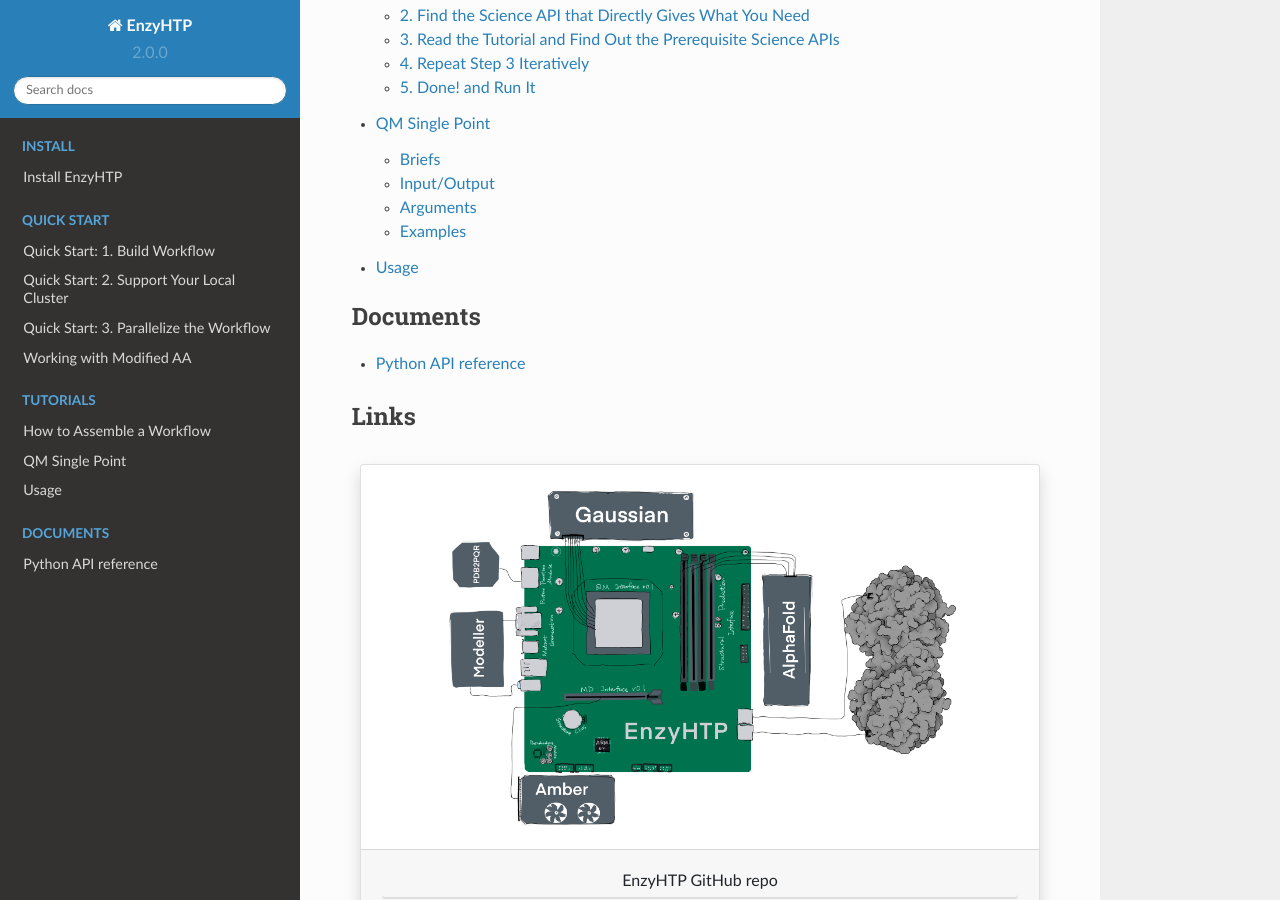
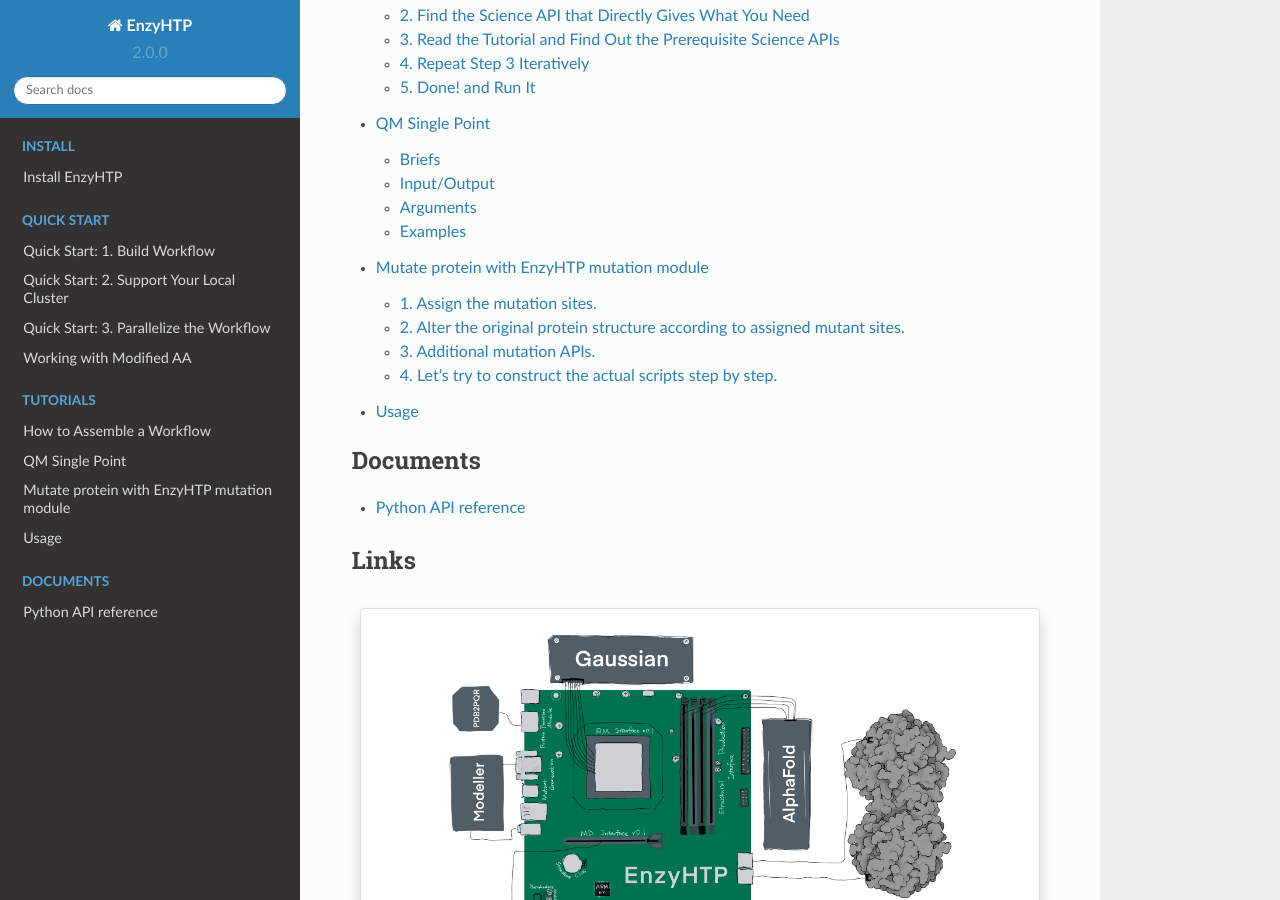
Before and after one commit to ChemBioHTP/enzyhtp_doc, a Sphinx documentation site: the page built from docs/source/index.rst, in a window 1280 px wide and 900 px high, scrolled down 2182 px. Built offline with Sphinx 7.4.7 and the Read the Docs theme 2.0.0, drawn with Linux system fonts in a browser that asks for light colours; some of the changed lines change nothing that is shown.

Commit message:
mutation tutorial

```diff
--- a/docs/source/index.rst
+++ b/docs/source/index.rst
@@ -53,6 +53,7 @@
 
    sci_api_tutorial/how_to_assemble
    sci_api_tutorial/single_point
+   sci_api_tutorial/mutation
    usage
 
 .. toctree::
--- /dev/null
+++ b/docs/source/sci_api_tutorial/mutation.rst
@@ -0,0 +1,512 @@
+==============================================
+Mutate protein with EnzyHTP mutation module
+==============================================
+
+The target for this tutorial to mutate the target protein at defined residue(s). The main function provided are ``assign_mutant()`` and ``mutate_stru()``, which transfer mutation sites into a specific format and alter the original protein structure accordingly.
+
+1. Assign the mutation sites.
+==============================================
+
+.. panels::
+
+    :column: col-lg-12 col-md-12 col-sm-12 col-xs-12 p-2 text-left
+
+    ``def assign_mutant``
+
+    - ``Briefs``
+        This science API assigns mutants targeted in the study. Decode the user assigned ``{pattern}`` based on the ``{stru}`` and get a list of mutants defined by a list of mutation objects each.
+
+    - ``Input/Output``
+        ``Input``:
+            | ``stru``: The structure you need to mutant, generated by ``PDBParser``.
+            | ``pattern``: What residue(s) you need to mutant.
+            | ``chain_sync_list``: A clarified list indicating homo-chains in enzyme ploymer.
+            | ``chain_index_mapper``: A clarified dictionary that indicates residue index in each chain.
+
+        ``Output``:
+            | A list of mutants defined each by a list of mutation objects.
+            | *NOTE*: this function generates WT as ``[]`` or ``[Mutation(None, "WT", None, None)]`` unless directly indication. Act accordingly.
+
+    - ``Arguments``
+        ``stru``:
+            The target 'WT' structure.
+        ``pattern``:
+            The pattern that defines the mutation (see syntax below)
+        ``chain_sync_list``:
+            A list like [(A,C),(B,D)] to indicate homo-chains in enzyme ploymer (like dimer). Mutations will be **copied** to the correponding homo-chains as it is maybe  experimentally impossible to only do mutations on one chain of a homo-dimer enzyme.
+        ``random_state``:
+            The int() seed for the random number generator. Default value is 100.
+        ``chain_index_mapper``:
+            Add biopython pairwise2.align.globalxx
+
+
+    - ``Example``
+        .. code-block:: python
+
+            from enzy_htp.structure import PDBParser
+            import enzy_htp.mutation.api as mapi
+
+            test_pdb = "./test.pdb"
+            test_mutation_pattern = (
+                    "GA11A, {NA176W, PA51A},"
+                    " {L56A, r:2[resi 254 around 3:all not self]*5}"
+                    )
+            test_stru = PDBParser.get_structure(test_pdb)
+            mutants = mapi.assign_mutant(test_stru, test_mutation_pattern, chain_sync_list=[("A", "B")], chain_index_mapper={"A": 0, "B": 0})
+            print(mutants)
+
+    - *Pattern Syntax:*
+        | "mutant_1,mutant_2,mutant_3,..."
+        | The top layer of the mutation_pattern specify mutants with comma seperated pattern.
+        | In the pattern of each mutant, there could be more than one sections, but if multiple sections are used, {} is needed to group those sections. "{section_a1,section_a2,section_a3},{section_b1,section_b2, section_b3},..."
+        | Each section can be one of the format below:
+
+        1. direct indication:
+            ``XA###Y`` ('WT' for just wild type)
+        2. random M, N-point mutation in a set:
+            | ``r:N[mutation_esm_patterns]*M`` or ``r:NR[mutation_esm_patterns]*MR``
+            | (N and M are int, R stands for allowing repeating| mutations in randomization)
+        3. all mutations in a set:
+            | ``a:[mutation_esm_patterns]`` or ``a:M[mutation_esm_patterns]``
+            | (M stands for force mutate each position so that no mutation on any position is not allowed)
+
+        The mutation_esm_patterns is seperated by comma and each describes 2 things:
+
+        1. position_pattern:
+            | a set of positions (check selection syntax in .mutation_pattern.position_pattern)
+            | NOTE: all non polypeptide part are filtered out.
+        2. target_aa_pattern:
+            | a set of target mutations apply to all positions in the current set (check syntax in .mutation_pattern.target_aa_pattern)
+
+        The two pattern are seperated by ":" and a mutation_esm_patterns looks like: "position_pattern_0:target_aa_pattern_0, ..."
+
+        * In 2&3 the pattern may indicate a mutant collection, if more than one mutant collection are indicated in the same {}, all combination of them is considered.
+
+        Overall an example of pattern will be: ``"{RA154W, DA11G}, r:2[resi 289 around 4 and not resi 36:larger, proj(id 1000, id 2023, positive, 10) :more_negative_charge]*100"``
+
+        * Here ``proj()`` is a hypothetical selection function
+
+    - *Details:*
+
+        | Which mutations should we study is a non-trivial question. Mutations could be assigned from a database or a site-saturation requirement. It reflexs the scientific question defined Assigning the mutation requires converting chemical/structural language to strict mutation definitions. Some fast calculations can also be done during the selection of mutations. (e.g.: calculating residues aligned with the projection line of the reacting bond [ref])
+        | There are no existing software besides EnzyHTP addressing this challenge.
+        | A language that helps user to assign mutations is defined above.
+
+
+
+
+2. Alter the original protein structure according to assigned mutant sites.
+===========================================================================
+
+.. panels::
+
+    :column: col-lg-12 col-md-12 col-sm-12 col-xs-12 p-2 text-left
+
+    ``def mutate_stru``
+
+    - ``Briefs``
+        This science API solves the problem of protein structural prediction upon mutation. It means to determine which mutation to address and determine the structure of the mutant of the source protein caused by residue substitution, deletion, and insertion. (see also: structure_prediction module for an alternative solution)
+
+    - ``Input/Output``
+        ``Input``:
+            | ``stru``: The structure you need to mutant, generated by ``PDBParser``.
+            | ``mutation_list``: A target list of mutation objects, generated by the ``assign_mutant`` function.
+            | ``engine``: The method(tleap_min/pymol/rosetta et al.) used for determine the mutated structure.
+        ``Output``:
+            The reference/copy of the changed structure (depends on the in_place value)
+
+    - ``Arguments``
+        ``stru``:
+            The target 'WT' structure.
+        ``mutation_list``:
+            A target list of mutation objects. (normally generated by the `assign_mutant`` function. Generally dont recommand generating them manually).
+
+        ``engine``:
+            The engine (method) used for determine the mutated structure
+
+            | (current available keywords):
+            | tleap_min
+            | pymol
+            | rosetta
+
+        ``in_place``:
+            If change the structure in-place and return the reference. False means return a changed structure_obj and keep the original object intact (default is False since wild-type structure is expected to also available in many applications).
+
+        ``if_check_mutant_stru``:
+            Support turning the mutant structure check off. (on by default)
+
+        ``checker_config``:
+            | Config which checkers to use and their corresponding kwargs.
+            | {'checker_name':{'keyword':value, ...}, ...}
+            | (by default apply all checker)
+
+    - ``Example``
+        .. code-block:: python
+
+            from enzy_htp.structure import PDBParser
+            import enzy_htp.mutation.api as mapi
+
+            test_pdb = "./test.pdb"
+            test_stru = PDBParser.get_structure(test_pdb)
+            test_mutant = mapi.assign_mutant(test_stru, "GA11A")
+            mutant_stru = mapi.mutate_stru(test_stru, test_mutant[0], "pymol")
+            print(mutant_stru)
+
+    - *Details:*
+        | Unlike predicting the whole protein structure from sequence and smiles, mutating a structure from a reference structure involves only changes on a limit number of residues and perturbation of the rest of the structure (especially ligand binding, protonation state etc.) As a result, it can be solved using more efficient methods and predicting the whole structure from sketch. Note that the accuracy of the resulting structure varies base on the need. If followed by MD, the structure only needs to be good starting point of MD.
+        | There are 3 types of mutations in protein sequence: substitution, deletion, and insertion.
+        | Substitution is the most common type of the mutation. In this case, only the side-chain is replaced by another type of the side-chain. And determining the conformation of the new side-chain is the main challenge. It also relates to side-chain conformation prediction in the field of structural prediction.
+        | Deletion and insertion involve backbone changes.
+
+    - *Avaible strageties:*
+        Substitution:
+
+        Direct replacement of the side-chain:
+
+        - tleap_min (https://pubs.acs.org/doi/full/10.1021/acs.jcim.1c01424)
+            The most simple way to get a mutant structure. It 1. place the new side-chain using a constant conformation (relative to backbone) and 2. relax the crude mutant structure using MM minimization.
+
+            Consider limited change of other side chains in MM minimization
+            Not consider backbone change
+
+            * This method particularly has problem when mutating a small residue to a larger one. In this case, collision may appears in the mutated structure and the MM minimization is responsible for resolving it. But in extreme cases, there are unresolvable collision such as the carbon chain is trapped in a phenyl ring. And currently we don't have a method to detect such trapping. The method is only used as a place holder for 1st version EnzyHTP. We have encounter any problem brought by the accuracy of the mutation when using this method in workflows but users should be cautious with it and consider it a potential source of absured results.
+
+        Side-chain rotamer library:
+        (most used in the field)
+
+        - SCWRL4 (http://dunbrack.fccc.edu/lab/scwrl)
+            | Not consider other side-chain change
+            | Not consider backbone change
+        - PyMol (https://github.com/schrodinger/pymol-open-source)
+            | Not consider other side-chain change
+            | Not consider backbone change
+        - Phyre2
+            | Consider other side-chain change
+            | Not consider backbone change
+
+            * seems having a derived pipeline Missense3D addressing the challenge (https://www.sciencedirect.com/science/article/pii/S0022283619302037?via%3Dihub#s0050)
+
+            * related discussion in its website (http://www.sbg.bio.ic.ac.uk/phyre2/html/help.cgi?id=help/faq)
+
+        Machine learning methods:
+
+        - Packpred (http://cospi.iiserpune.ac.in/packpred/, https://www.frontiersin.org/articles/10.3389/fmolb.2021.646288/full, https://github.com/kuanpern/PackPred)
+
+          * find a summary of the missence mutation in the intro of the paper
+            Unknown
+
+        MCMC search globally in side-chains:
+
+        - Modeller
+
+            | Fully consider other side-chain change
+            | Not consider backbone change
+        - SWISSMODEL
+            | Fully consider other side-chain change
+            | Not consider backbone change
+
+
+    - *Insertion/Deletion:*
+
+        - Phyre4
+            see http://www.sbg.bio.ic.ac.uk/phyre2/html/help.cgi?id=help/faq
+            works mainly <5 AA change
+
+
+3. Additional mutation APIs.
+===========================================================================
+
+.. panels::
+
+    :column: col-lg-12 col-md-12 col-sm-12 col-xs-12 p-2 text-left
+
+    ``def sync_mutation_over_chains``
+
+    - ``Briefs``
+        This science API synchronize mutations of each mutant in {mutants} to correponding chains. Return a copy of mutants with addition mutations in each mutant.
+
+    - ``Input/Output``
+        ``Input``:
+            | ``mutants``: A list of target mutant, from clarification.
+            | ``chain_sync_list``: A list indicating homo-chains in enzyme ploymer, from clarification.
+            | ``chain_index_mapper``: A dictionary that indicates residue index in each chain, from clarification.
+
+        ``Output``:
+            A copy of mutants with addition mutations in each mutant
+
+    - ``Arguments``
+        ``mutants``:
+            A list of target mutant.
+        ``chain_sync_list``:
+            A list like [(A,C),(B,D)] to indicate homo-chains in enzyme ploymer (like dimer). Mutations will be **copied** to the correponding homo-chains as it is maybe experimentally impossible to only do mutations on one chain of a homo-dimer enzyme.
+        ``chain_index_mapper``:
+            Add biopython pairwise2.align.globalxx A temp solution for cases that residue index in each chain is not aligned. (e.g.: for a pair of homo-dimer below:
+
+            "A": ABCDEFG (start from 7)
+            | "B": BCDEFGH (start from 14)
+            | The chain_sync_mapper should be ``{"A":0, "B":6}`` and index conversion is done by A_res_idx - 0 + 6 = B_res_idx)
+
+    - ``Example``
+        .. code-block:: python
+
+            import enzy_htp.mutation.api as mapi
+            from enzy_htp.mutation.mutation import Mutation
+
+            test_mutants = [[
+                Mutation(orig='ARG', target='ALA', chain_id='A', res_idx=3),
+                Mutation(orig='ARG', target='TRP', chain_id='A', res_idx=4)],
+                [Mutation(orig='TRP', target='GLY', chain_id='C', res_idx=1),
+                Mutation(orig='TRP', target='HIS', chain_id='C', res_idx=2)]]
+            test_chain_sync_list = [("A", "B"), ("C", "D")]
+            test_chain_index_mapper = {"A": 0, "B": 10, "C": 20, "D": 100}
+            result = mapi.sync_mutation_over_chains(test_mutants, test_chain_sync_list, test_chain_index_mapper)
+            print(result)
+
+
+    ``def mutate_stru_with_tleap``
+
+    - ``Briefs``
+        Mutate the {stru} to its {mutant} structure using tleap from AmberMD package.
+
+    - ``Input/Output``
+        ``Input``:
+            | ``stru``: The structure you need to mutant, generated by ``PDBParser``.
+            | ``mutant``: A target list of mutation objects, generated by the ``assign_mutant`` function.
+
+        ``Output``:
+            The reference/copy of the changed structure using tleap.
+
+    - ``Arguments``
+        ``stru``:
+            The target 'WT' structure.
+
+        ``mutant``:
+            A list of Mutation() which describes a mutant to the 'WT'
+
+        ``in_place``:
+            If change the structure in-place and return the reference. False means return a changed structure_obj and keep the original object intact (default is False since wild-type structure is expected to also available in many applications).
+
+        ``int_pdb_path``:
+            Temp file path for PDB of {stru}, which original side chain atoms are deleted and original residue name changed.
+
+        ``int_leap_pdb_path``:
+            Temp file path for tleap generated mutant PDB
+
+    - ``Example``
+        .. code-block:: python
+
+            from enzy_htp.structure import PDBParser
+            import enzy_htp.mutation.api as mapi
+
+            test_pdb = "./test_A.pdb"
+            test_stru = PDBParser.get_structure(test_pdb)
+            test_mutant = mapi.assign_mutant(test_stru, "GA11A")
+            mutant_stru = mapi.mutate_stru_with_tleap(test_stru, test_mutant[0])
+            print(mutant_stru)
+
+
+    ``def mutate_stru_with_pymol``
+
+    - ``Briefs``
+        Mutate the {stru} to its {mutant} structure using PyMOL.
+
+    - ``Input/Output``
+        ``Input``:
+            | ``stru``: The structure you need to mutant, generated by ``PDBParser``.
+            | ``mutant``: A target list of mutation objects, generated by the ``assign_mutant`` function.
+
+        ``Output``:
+            The reference/copy of the changed structure using PyMOL.
+
+    - ``Arguments``
+        ``stru``:
+            The target 'WT' structure.
+
+        ``mutant``:
+            a list of Mutation() which describes a mutant to the 'WT'
+
+        ``in_place``:
+            if make the changes to the structure in-place
+
+    - ``Example``
+        .. code-block:: python
+
+            from enzy_htp.structure import PDBParser
+            import enzy_htp.mutation.api as mapi
+
+            test_pdb = "./test_A.pdb"
+            test_stru = PDBParser.get_structure(test_pdb)
+            test_mutant = mapi.assign_mutant(test_stru, "GA11A")
+            mutant_stru = mapi.mutate_stru_with_pymol(test_stru, test_mutant[0])
+            print(mutant_stru)
+
+
+
+    ``def mutate_stru_with_rosetta``
+
+    - ``Briefs``
+        Mutate the {stru} to its {mutant} structure using Rosetta.
+
+    - ``Input/Output``
+        ``Input``:
+            | ``stru``: The structure you need to mutant, generated by ``PDBParser``.
+            | ``mutant``: A target list of mutation objects, generated by the ``assign_mutant`` function.
+
+        ``Output``:
+            The reference/copy of the changed structure using Rosetta.
+
+    - ``Arguments``
+        ``stru``:
+            The target 'WT' structure.
+
+        ``mutant``:
+            a list of Mutation() which describes a mutant to the 'WT'
+
+        ``in_place``:
+            if make the changes to the structure in-place
+
+    - ``Example``
+        .. code-block:: python
+
+            from enzy_htp.structure import PDBParser
+            import enzy_htp.mutation.api as mapi
+
+            test_pdb = "./test_A.pdb"
+            test_stru = PDBParser.get_structure(test_pdb)
+            test_mutant = mapi.assign_mutant(test_stru, "GA11A")
+            mutant_stru = mapi.mutate_stru_with_rosetta(test_stru, test_mutant[0])
+            print(mutant_stru)
+
+
+
+    ``def check_mutant_stru``
+
+    - ``Briefs``
+        Check the generated mutant stru with following options: topology: rings in structure should not be circling on bonds.
+
+    - ``Input/Output``
+        ``Input``:
+            | ``mutant_stru``: The structure for checking, processed by ``PDBParser``.
+            | ``mutant``: A list of target mutant, from clarification.
+
+        ``Output``:
+            Check result of the target sturcture.
+
+    - ``Arguments``
+        ``mutant_stru``:
+            The target mutant structure for checking.
+
+        ``mutants``:
+            A list of target mutant.
+
+        ``checker_config``:
+            The selected checker functions and keyword argument mapper of each checker function.
+            Example:
+            .. code-block:: python
+
+                {
+                'checker_name' : {
+                'kwarg1' : value1,
+                ...,
+                },
+                ...}
+
+
+    - ``Example``
+        .. code-block:: python
+
+            import enzy_htp.mutation.api as mapi
+            from enzy_htp.structure import PDBParser
+
+            mutant_pdb = "./mut.pdb"
+            mutant = [('GLU','ALA','A',11)]
+            mutant_stru = PDBParser.get_structure(mutant_pdb)
+            mapi.check_mutant_stru(mutant_stru, mutant)
+
+    ``def check_mutation_topology_error``
+
+    - ``Briefs``
+        Check {stru} for topology error. (check for only the mutated residue) i.e.: rings in structure should not be circling on other bonds. An example of this error is in https://github.com/ChemBioHTP/EnzyHTP/issues/110
+
+    - ``Input/Output``
+        ``Input``:
+            | ``mutant_stru``: The structure for checking, processed by ``PDBParser``.
+            | ``mutant``: A list of target mutant, from clarification.
+
+        ``Output``:
+            Check result of the target sturcture.
+
+
+    - ``Arguments``
+        ``mutant_stru``:
+            The target mutant structure for checking.
+
+        ``mutants``:
+            A list of target mutant.
+
+    - ``Example``
+        .. code-block:: python
+
+            import enzy_htp.mutation.api as mapi
+            from enzy_htp.structure import PDBParser
+
+            mutant_pdb = "./mut.pdb"
+            mutant = [('GLU','ALA','A',11)]
+            mutant_stru = PDBParser.get_structure(mutant_pdb)
+            mapi.check_mutation_topology_error(mutant_stru, mutant)
+
+
+4. Let's try to construct the actual scripts step by step.
+=========================================================================================
+
+.. panels::
+
+    :column: col-lg-12 col-md-12 col-sm-12 col-xs-12 p-2 text-left
+
+    We will utilize the structures test_A.pdb, test_A_B.pdb, and test_A_B_C_D.pdb to construct mutant structures with single chain or polymers. In these structures, A and B represent symmetrical subunits, while C and D denote symmetrical subunits distinct from A and B.
+
+        1. Import the PDBParser class and make PDBParser instance. ``sp = PDBParser()`` and get the structure from the file provide with sp.get_structure(f"xxx.pdb"). Import mutation API as ``mapi``.
+        2. Assign the mutant sites you want.
+        3. Select the symmetrical subunits (if required) you want to do, and define the chain mapper.
+        4. Select the engine to build new structure.
+        5. Check the structure after mutation.
+
+    .. code:: python
+
+        from enzy_htp.structure import PDBParser
+        import enzy_htp.mutation.api as mapi
+
+        #mutate a sigle chain protein
+        test_A = "test_A.pdb"
+        test_A_stru = PDBParser.get_structure(test_A)
+        test_mutation_pattern_A = (
+                "GA11A, {NA176W, PA51A},"
+                " {L56A, r:2[resi 254 around 3:all not self]*5}"
+                )
+        mutants_A = mapi.assign_mutant(test_A_stru, test_mutation_pattern_A)
+        mutant_stru_A_1 = mapi.mutate_stru(test_A_stru, mutants_A[0], "pymol") #mutate group1
+        mutant_stru_A_2 = mapi.mutate_stru(test_A_stru, mutants_A[1], "pymol") #mutate group2
+        mutant_stru_A_3 = mapi.mutate_stru(test_A_stru, mutants_A[2], "pymol") #mutate group3
+
+        ##mutate a two-chain protein
+        test_A_B = "test_A_B.pdb"
+        test_A_B_stru = PDBParser.get_structure(test_A_B)
+        test_mutation_pattern_A_B = (
+                "{GA11A, NB176W, PB51A}"
+                )
+        mutation_pattern_A_B = mapi.assign_mutant(test_A_B_stru, test_mutation_pattern_A_B, chain_sync_list=[("A", "B")], chain_index_mapper={"A": 0,       "B": 0})
+        mutant_stru_A_B = mapi.mutate_stru(test_A_B_stru, mutation_pattern_A_B[0], "tleap_min")
+
+        #mutate a four-chain protein
+        test_A_B_C_D = "test_A_B_C_D.pdb"
+        test_A_B_C_D_stru = PDBParser.get_structure(test_A_B_C_D)
+        test_mutation_pattern_A_B_C_D = (
+                "{TA391A, RC58A}"
+                )
+        mutation_pattern_A_B_C_D = mapi.assign_mutant(test_A_B_C_D_stru, test_mutation_pattern_A_B_C_D, chain_sync_list=[("A", "B"), ("C", "D")],       chain_index_mapper={"A": 0, "B": 0, "C": 0, "D": 0})
+        mutant_stru_A_B_C_D = mapi.mutate_stru(test_A_B_C_D_stru, mutation_pattern_A_B_C_D[0], "tleap_min")
+
+        #check mutant structures
+        mapi.check_mutant_stru(mutant_stru_A_2, mutants_A[1])
+        mapi.check_mutant_stru(mutant_stru_A_B, mutation_pattern_A_B[0])
+        mapi.check_mutant_stru(mutant_stru_A_B_C_D, mutation_pattern_A_B_C_D[0])
```
